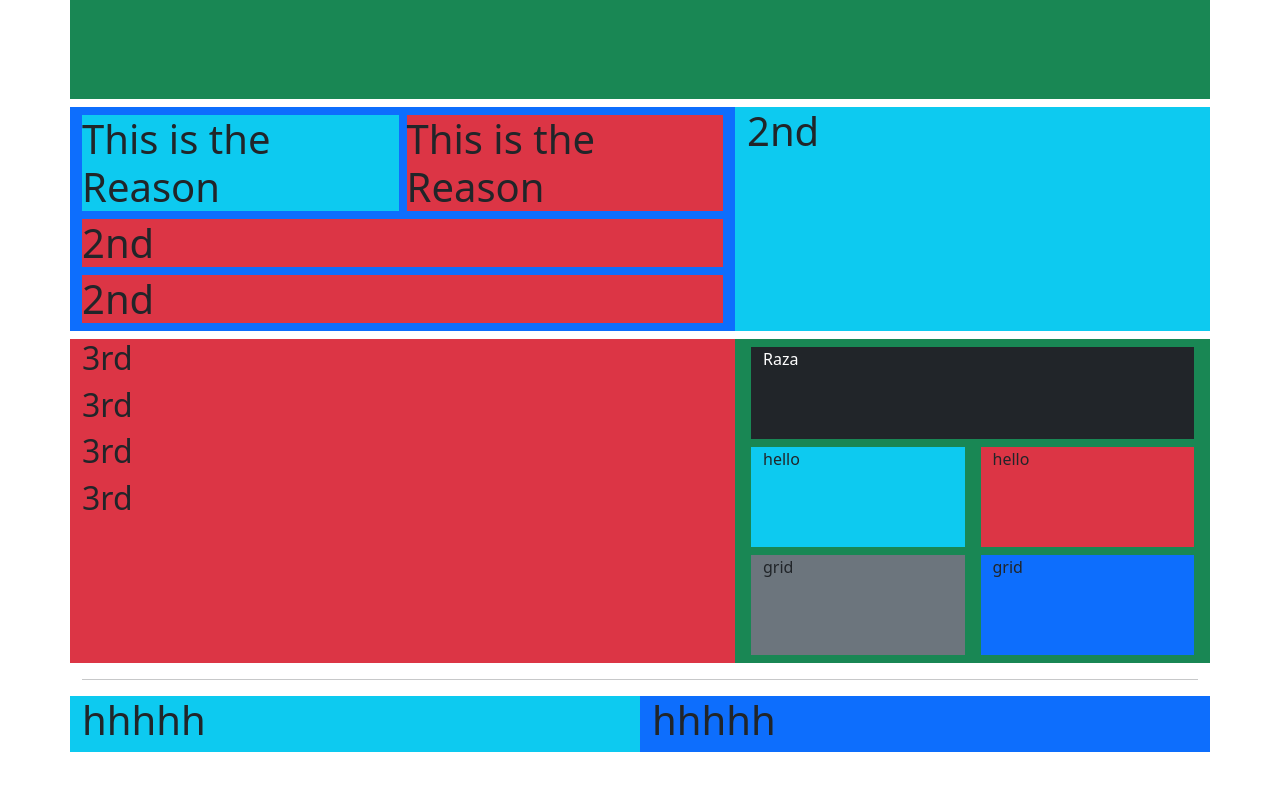
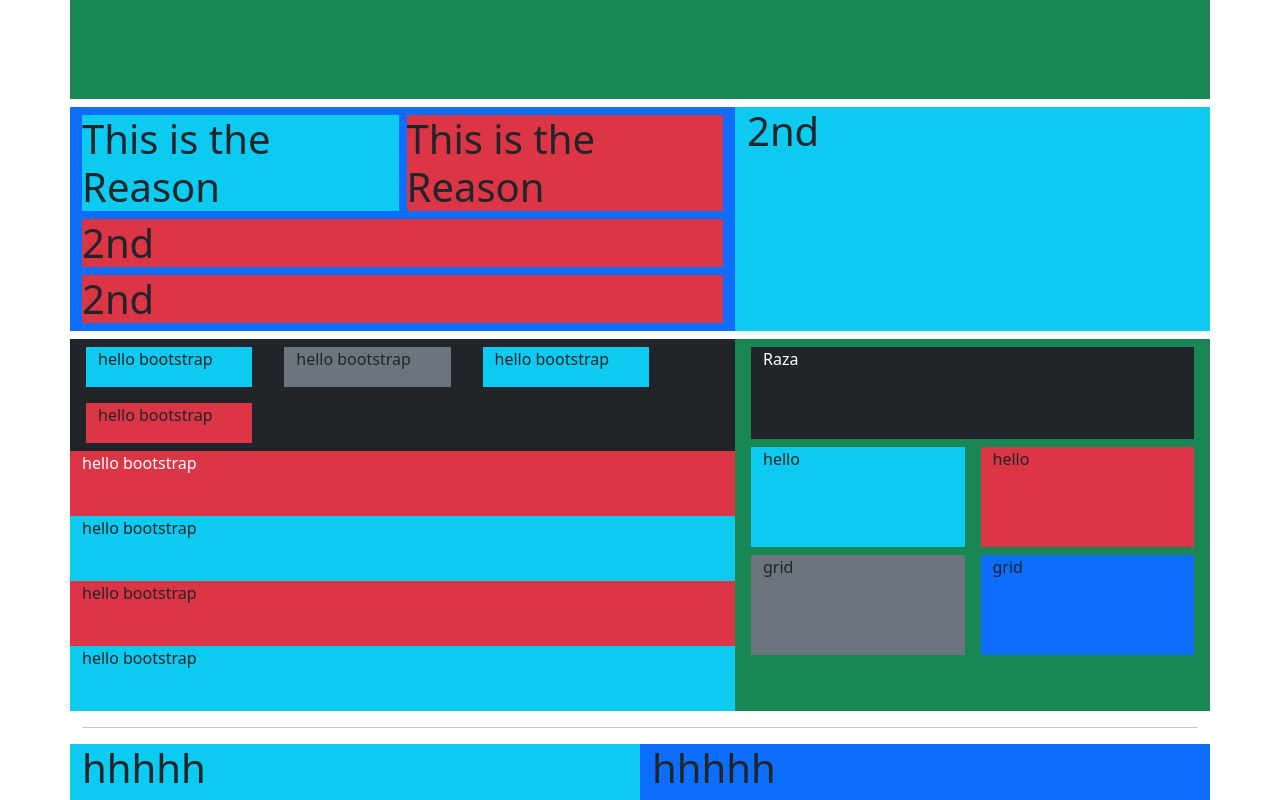
Before and after one commit to Ali-Raza-Gill/Bootstrap-Grid, a React (Create React App) app: page / in a window 1280 px wide. Shown: the part 441-1241 px from the top of the page. Before the commit the page ends 1193 px from the top, so only its background shows below. Built offline with nearby package versions, Linux system fonts and the light colour scheme.

Commit message:
Pracatice of grid

```diff
--- a/src/Bootstrap/Bootstrap.jsx
+++ b/src/Bootstrap/Bootstrap.jsx
@@ -45,16 +45,15 @@ export default function Bootstrap() {
                 </div>
             </div>
 
-
-            <div className="row mt-5 bg-success " style={{height:"150px"}}>
+            <div className="row mt-5 bg-success " style={{ height: "150px" }}>
                 <div className="col">
                     <h1>This is 1st</h1>
                 </div>
             </div>
-            <div className="row my-2 "style={{minHeight:"150px"}}>
+            <div className="row my-2 " style={{ minHeight: "150px" }}>
                 <div className="col-sm-12 col-md-7 col-lg-7 bg-primary ">
                     <div className='mt-2 gap-2 d-flex justify-content-around'><h1 className='bg-info'>This is the Reason  </h1>
-                    <h1 className='bg-danger'>This is the Reason   </h1></div>
+                        <h1 className='bg-danger'>This is the Reason   </h1></div>
                     <div ><h1 className='bg-danger'>2nd   </h1></div>
                     <div ><h1 className='bg-danger'>2nd   </h1></div>
                 </div>
@@ -63,23 +62,54 @@ export default function Bootstrap() {
                 </div>
             </div>
             <div className="row mt-2">
-                <div className="col-sm-12 col-md-7 col-lg-7  bg-danger">
-                    <h2>3rd</h2>
-                    <h2>3rd</h2>
-                    <h2>3rd</h2>
-                    <h2>3rd</h2>
+                <div className="col-sm-12 col-md-7 col-lg-7  bg-dark" >
+                    <div className="row " style={{ minHeight: "65px" }}>
+                        <div className="col-sm-12 my-sm-1 col-md-5 mx-md-3 my-md-2 col-lg-3 bg-info">
+                            <p>hello bootstrap</p>
+                        </div>
+                        <div className="col-sm-12 my-sm-1 col-md-5 mx-md-3 my-md-2 col-lg-3 bg-secondary">
+                            <p >hello bootstrap</p>
+                        </div>
+                        <div className="col-sm-12 my-sm-1 col-md-5 mx-md-3 my-md-2 col-lg-3 bg-info">
+                            <p>hello bootstrap</p>
+                        </div>
+                        <div className="col-sm-12 my-sm-1 col-md-5 mx-md-3 my-md-2 col-lg-3 bg-danger">
+                            <p>hello bootstrap</p>
+                        </div>
+                    </div>
+                    <div className="row" style={{ minHeight: "65px" }}>
+                        <div className="col bg-danger text-white">
+                            hello bootstrap
+                        </div>
+                    </div>
+                    <div className="row" style={{ minHeight: "65px" }}>
+                        <div className="col bg-info">
+                            hello bootstrap
+                        </div>
+                    </div>
+                    <div className="row" style={{ minHeight: "65px" }}>
+                        <div className="col bg-danger">
+                            hello bootstrap
+                        </div>
+                    </div>
+                    <div className="row" style={{ minHeight: "65px" }}>
+                        <div className="col bg-info">
+                            hello bootstrap
+                        </div>
+                    </div>
+
                 </div>
                 <div className="col-sm-12 col-md-5 col-lg-5 bg-success">
-                    <div className="row" style={{minHeight:"100px"}}>
+                    <div className="row" style={{ minHeight: "100px" }}>
                         <div className="col m-3 my-2 mb-0 bg-dark text-white">
                             <p>Raza</p>
                         </div>
                     </div>
-                    <div className="row m-1 my-2 d-flex gap-3"style={{minHeight:"100px"}}>
+                    <div className="row m-1 my-2 d-flex gap-3" style={{ minHeight: "100px" }}>
                         <div className="col bg-info"><p>hello</p></div>
                         <div className="col bg-danger"><p>hello</p></div>
                     </div>
-                    <div className="row m-1 my-2 d-flex gap-3"style={{minHeight:"100px"}}>
+                    <div className="row m-1 my-2 d-flex gap-3" style={{ minHeight: "100px" }}>
                         <div className="col bg-secondary"><p>grid</p></div>
                         <div className="col bg-primary"><p>grid</p></div>
                     </div>
```
